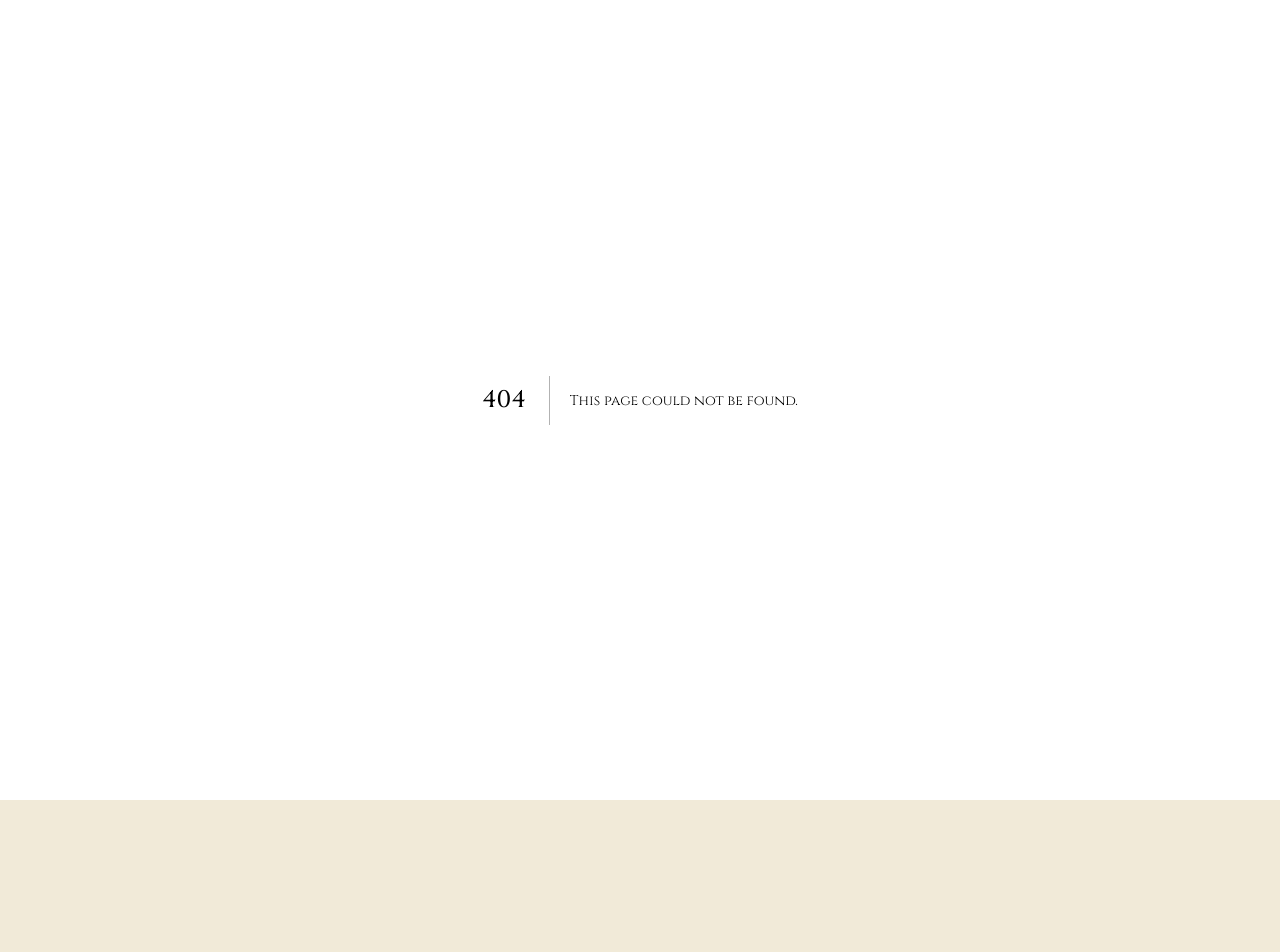
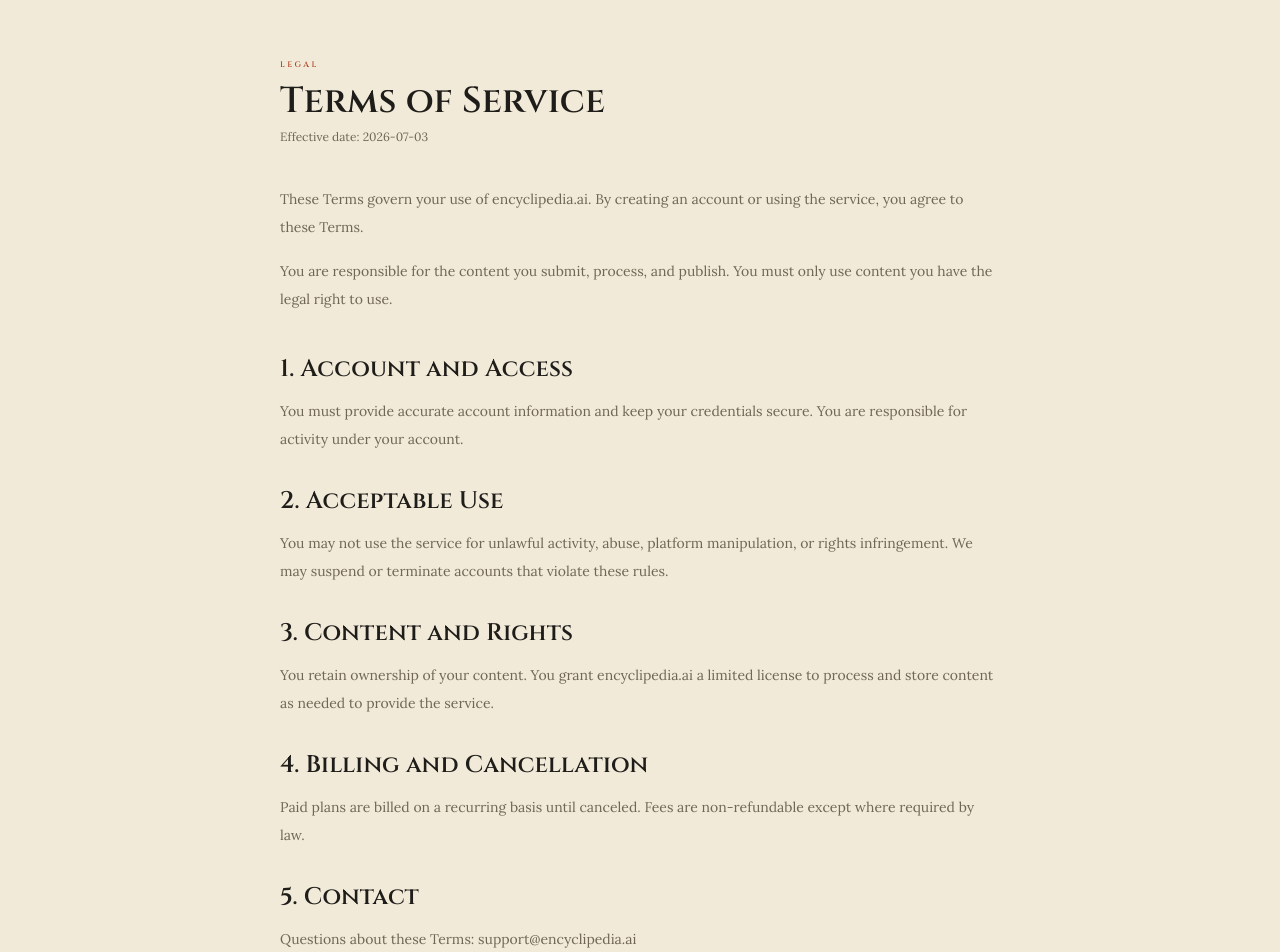
Before and after one commit to encyclipedia-ai/landing-page, a Next.js app: page /terms in a window 1280 px wide. Before the commit this address had no page. Shown: the top 952 px of the page. Before the commit the page ends 800 px from the top, so only its background shows below. Built offline with nearby package versions, Linux system fonts and the light colour scheme.

Commit message:
feat(landing-page): add legal pages and footer policy links

```diff
--- a/src/app/page.tsx
+++ b/src/app/page.tsx
@@ -359,6 +359,8 @@
             <a href="#pricing" className="hover:text-ink transition">Pricing</a>
             <a href="#roadmap" className="hover:text-ink transition">Roadmap</a>
             <a href="#faq" className="hover:text-ink transition">FAQ</a>
+            <a href="/terms" className="hover:text-ink transition">Terms</a>
+            <a href="/privacy" className="hover:text-ink transition">Privacy</a>
           </div>
           <p>© {new Date().getFullYear()} encyclipedia.ai</p>
         </div>
--- /dev/null
+++ b/src/app/privacy/page.tsx
@@ -0,0 +1,71 @@
+import Link from "next/link";
+
+export const metadata = {
+  title: "Privacy Policy | encyclipedia.ai",
+};
+
+const EFFECTIVE_DATE = "2026-07-03";
+
+export default function PrivacyPage() {
+  return (
+    <main className="min-h-screen bg-bg text-ink">
+      <div className="mx-auto max-w-3xl px-6 py-14">
+        <p className="smallcaps text-[11px] text-accent mb-2">Legal</p>
+        <h1 className="font-serif text-4xl font-bold tracking-tight mb-2">Privacy Policy</h1>
+        <p className="text-xs text-muted mb-10">Effective date: {EFFECTIVE_DATE}</p>
+
+        <section className="space-y-4 text-sm leading-7 text-muted">
+          <p>
+            This Privacy Policy explains how encyclipedia.ai collects, uses, and stores personal
+            information when you use the service.
+          </p>
+        </section>
+
+        <section className="mt-10 space-y-3">
+          <h2 className="font-serif text-2xl text-ink">1. Information We Collect</h2>
+          <p className="text-sm leading-7 text-muted">
+            We collect account details, product usage signals, and operational logs needed for
+            reliability, support, and abuse prevention.
+          </p>
+        </section>
+
+        <section className="mt-8 space-y-3">
+          <h2 className="font-serif text-2xl text-ink">2. How We Use Information</h2>
+          <p className="text-sm leading-7 text-muted">
+            We use data to authenticate users, deliver product features, improve service quality, and
+            protect the platform from misuse.
+          </p>
+        </section>
+
+        <section className="mt-8 space-y-3">
+          <h2 className="font-serif text-2xl text-ink">3. Sharing</h2>
+          <p className="text-sm leading-7 text-muted">
+            We do not sell personal data. We share data only with service providers required to
+            operate the platform and when legally required.
+          </p>
+        </section>
+
+        <section className="mt-8 space-y-3">
+          <h2 className="font-serif text-2xl text-ink">4. Retention and Security</h2>
+          <p className="text-sm leading-7 text-muted">
+            We retain data for as long as necessary for product operation and legal obligations and use
+            technical safeguards to protect it.
+          </p>
+        </section>
+
+        <section className="mt-8 space-y-3">
+          <h2 className="font-serif text-2xl text-ink">5. Contact</h2>
+          <p className="text-sm leading-7 text-muted">
+            Privacy requests: support@encyclipedia.ai
+          </p>
+        </section>
+
+        <div className="mt-12 text-sm">
+          <Link href="/" className="underline text-accent hover:text-ink transition">
+            Back to home
+          </Link>
+        </div>
+      </div>
+    </main>
+  );
+}
--- /dev/null
+++ b/src/app/terms/page.tsx
@@ -0,0 +1,75 @@
+import Link from "next/link";
+
+export const metadata = {
+  title: "Terms of Service | encyclipedia.ai",
+};
+
+const EFFECTIVE_DATE = "2026-07-03";
+
+export default function TermsPage() {
+  return (
+    <main className="min-h-screen bg-bg text-ink">
+      <div className="mx-auto max-w-3xl px-6 py-14">
+        <p className="smallcaps text-[11px] text-accent mb-2">Legal</p>
+        <h1 className="font-serif text-4xl font-bold tracking-tight mb-2">Terms of Service</h1>
+        <p className="text-xs text-muted mb-10">Effective date: {EFFECTIVE_DATE}</p>
+
+        <section className="space-y-4 text-sm leading-7 text-muted">
+          <p>
+            These Terms govern your use of encyclipedia.ai. By creating an account or using the
+            service, you agree to these Terms.
+          </p>
+          <p>
+            You are responsible for the content you submit, process, and publish. You must only use
+            content you have the legal right to use.
+          </p>
+        </section>
+
+        <section className="mt-10 space-y-3">
+          <h2 className="font-serif text-2xl text-ink">1. Account and Access</h2>
+          <p className="text-sm leading-7 text-muted">
+            You must provide accurate account information and keep your credentials secure. You are
+            responsible for activity under your account.
+          </p>
+        </section>
+
+        <section className="mt-8 space-y-3">
+          <h2 className="font-serif text-2xl text-ink">2. Acceptable Use</h2>
+          <p className="text-sm leading-7 text-muted">
+            You may not use the service for unlawful activity, abuse, platform manipulation, or
+            rights infringement. We may suspend or terminate accounts that violate these rules.
+          </p>
+        </section>
+
+        <section className="mt-8 space-y-3">
+          <h2 className="font-serif text-2xl text-ink">3. Content and Rights</h2>
+          <p className="text-sm leading-7 text-muted">
+            You retain ownership of your content. You grant encyclipedia.ai a limited license to
+            process and store content as needed to provide the service.
+          </p>
+        </section>
+
+        <section className="mt-8 space-y-3">
+          <h2 className="font-serif text-2xl text-ink">4. Billing and Cancellation</h2>
+          <p className="text-sm leading-7 text-muted">
+            Paid plans are billed on a recurring basis until canceled. Fees are non-refundable except
+            where required by law.
+          </p>
+        </section>
+
+        <section className="mt-8 space-y-3">
+          <h2 className="font-serif text-2xl text-ink">5. Contact</h2>
+          <p className="text-sm leading-7 text-muted">
+            Questions about these Terms: support@encyclipedia.ai
+          </p>
+        </section>
+
+        <div className="mt-12 text-sm">
+          <Link href="/" className="underline text-accent hover:text-ink transition">
+            Back to home
+          </Link>
+        </div>
+      </div>
+    </main>
+  );
+}
```
